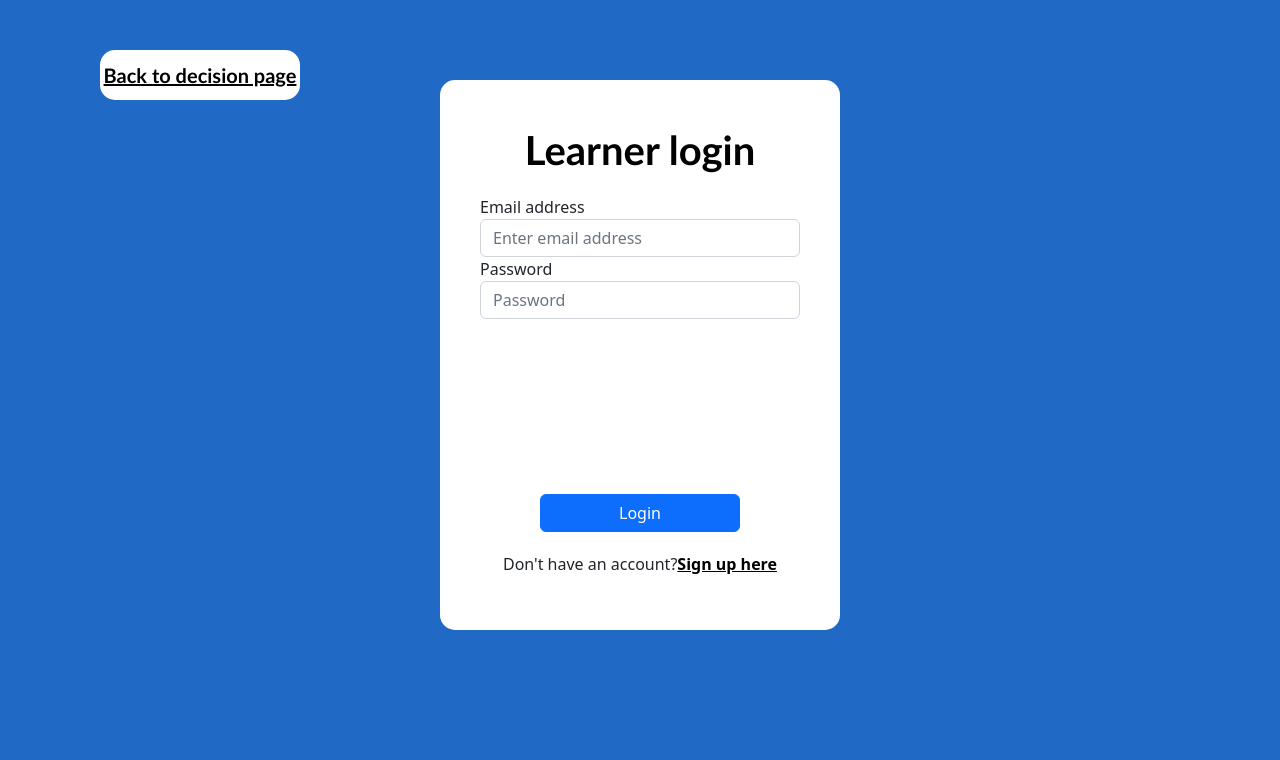
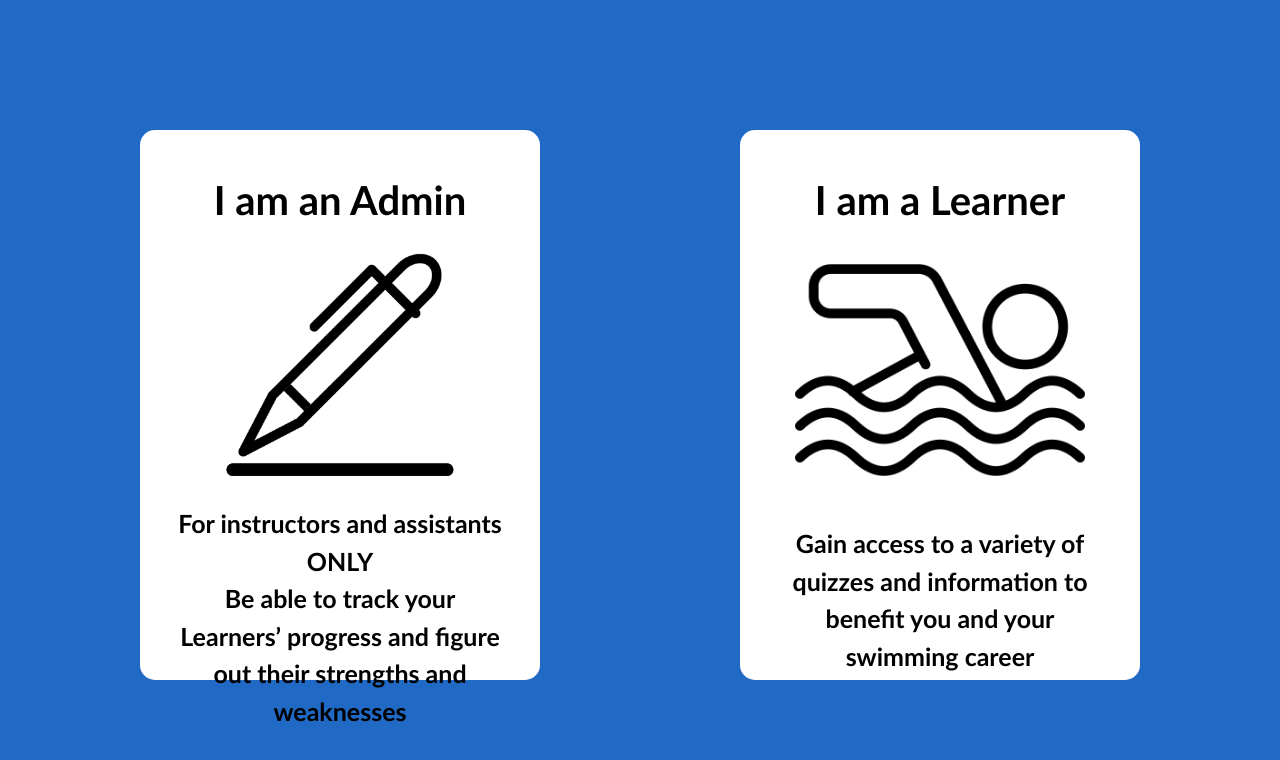
Before and after one commit to DevinDavila/swimming-learning-aid, a React (Create React App) app in the folder src/frontend/: page / in a window 1280 px wide. Shown: the top 760 px of the page. Built offline with nearby package versions, Linux system fonts and the light colour scheme.

Commit message:
I renamed the Home page to Stages page and the new Home page is now the old login decision page.

```diff
--- a/src/frontend/src/App.js
+++ b/src/frontend/src/App.js
@@ -1,10 +1,11 @@
 import Home from './Pages/Home/Home';
 import Learner from './Pages/Learner/Learner';
+import Stages from './Pages/Stages/Stages';
 
 function App() {
   return (
     <div>
-      <Learner />
+      <Home />
     </div>
   );
 }
--- a/src/frontend/src/Pages/Home/Home.css
+++ b/src/frontend/src/Pages/Home/Home.css
@@ -1,165 +1,63 @@
-/* Top section */
-
-.top-section{
-    width:100%;
-    display:flex;
-    justify-content: space-between;
+.login-container{
+    display: flex;
+    justify-content: center;
+    margin-top: 130px;
+    height: 552px;
 }
 
-.logo{
-    background-color: white;
-    height:110px;
-    width: 300px;
-    border-radius: 15px;
-    display:flex;
+.login-sections-container {
+    width: 1000px;
+    display: flex;
+    justify-content: space-between;
+    flex-direction: row;
     align-items: center;
-    justify-content: space-evenly;
-    margin: 10px;
+    position: absolute;
 }
 
-.logo-picture{
-    height: 100px;
-    width: 100px;
-
+.login-left-section, .login-right-section{
+    width: 400px;
+    height: 550px;
+    background: #fff;
+    border-radius: 15px;
+    display: flex;
+    flex-direction: column;
+    align-items: center;
 }
 
-.logo-text{
-    flex-direction: column;
-    display:flex;
-}
-
-.logo-blue-text{
-    color:#2195AE;
+.login-left-section-title, .login-right-section-title {
+    color: #000000;
     text-align: center;
-    font-size: 28px;
+    margin-top: 40px;
+    margin-bottom: 20px;
+    font-size: 40px;
     font-family: 'Calibri','Arial';
     font-weight: bold;
 }
 
-.logo-red-text{
-    color:#EE3A24;
-    text-align: center;
-    font-size: 28px;
-    font-family: 'Calibri','Arial';
-    font-weight: bold;
+.login-left-section-image-container {
+    width: 240px;
+    height: 220px;
+    margin: 0px 0px 35px 0px;
+}
+.login-right-section-image-container {
+    width: 290px;
+    height: 300px;
+    margin: -25px 0px 0px 0px;
 }
 
-.option-container{
-    background-color:#555555;
-    height: 110px;
-    width: 1000px;
-    border-radius: 15px;
-    display: flex;
-    justify-content: space-around;
-    margin: 10px;
+.login-right-section-image, .login-left-section-image {
+    width: 100%;
 }
 
-.results-container{
-    display:flex;
-    align-items: center;
+.login-left-section-text, .login-right-section-text {
+    width: 325px;
+    text-align: center;
+    font-size: 25px;
+    font-weight: bold;
+    font-family: 'Calibri', 'Arial';
 }
 
-.results-text{
-    color: white;
-    text-align: center;
-    font-size: 32px;
-    font-family: 'Calibri','Arial';
-    font-weight: bold;
+.login-sections-link {
+    text-decoration: none;
+    color: #000000;
 }
-
-.account-container{
-    display:flex;
-    align-items: center;
-}
-
-.account-text{
-    color: white;
-    text-align: center;
-    font-size: 32px;
-    font-family: 'Calibri','Arial';
-    font-weight: bold;
-}
-
-/* Middle section */
-
-.middle-section{
-    width:100%;
-    margin-top: 30px;
-}
-
-.middle-section-text{
-    color: white;
-    text-align: left;
-    font-size: 32px;
-    font-family: 'Calibri','Arial';
-    font-weight: bold;
-    margin-left: 10px;
-}
-
-.stages-container{
-    width: 100%;
-    display: flex;
-    flex-wrap: wrap;
-}
-
-/* Bottom Section */
-
-.bottom-section{
-    width:100%;
-    margin-top: 30px;
-}
-
-.bottom-section-text{
-    color: white;
-    text-align: left;
-    font-size: 32px;
-    font-family: 'Calibri','Arial';
-    font-weight: bold;
-    margin-left: 10px;
-}
-
-.bottom-section-boxes{
-    display:flex;
-    justify-content: space-between;
-}
-
-.left-box{
-    background-color: white;
-    height:130px;
-    width: 720px;
-    border-radius: 15px;
-    display:flex;
-    align-items: center;
-    justify-content: left;
-    margin: 10px;
-}
-
-.left-box-text{
-    color: black;
-    text-align: center;
-    font-size: 42px;
-    font-family: 'Calibri','Arial';
-    font-weight: bold;
-    margin-left: 30px;
-}
-
-.right-box{
-    background-color: white;
-    height:130px;
-    width: 720px;
-    border-radius: 15px;
-    display:flex;
-    align-items: center;
-    justify-content: left;
-    margin-right: 30px;
-    margin: 10px;
-}
-
-.right-box-text{
-    color: black;
-    text-align: center;
-    font-size: 42px;
-    font-family: 'Calibri','Arial';
-    font-weight: bold;
-    margin-left: 30px;
-}
--- a/src/frontend/src/Pages/Home/Home.jsx
+++ b/src/frontend/src/Pages/Home/Home.jsx
@@ -1,52 +1,32 @@
 import './Home.css';
-import logoImg from '../../images/SE-Logo-RGB.png'
-import StageBox from '../../Components/StageBox/StageBox';
+import penImg from '../../images/pen-icon.png'
+import swimImg from '../../images/swimming-icon.png'
 
 function Home() {
     return (
-        <div>
-            <div class="top-section">
-                <div class="logo">
-                    <img src={logoImg} alt="SE-logo-icon" class="logo-picture" />
-                    <div class="logo-text">
-                        <div class="logo-blue-text">Swimming</div>
-                        <div class="logo-red-text">Learning</div>
-                        <div class="logo-red-text">Aid</div>
+        <div className='login-container'>
+            <div class="login-sections-container">
+                <a class="login-sections-link" href="/#">
+                    <div class="login-left-section">
+                        <div class="login-left-section-title">I am an Admin</div>
+                        <div class="login-left-section-image-container">
+                            <img src={penImg} alt="pen-icon" class="login-left-section-image" />
+                        </div>
+                        <text class="login-left-section-text">For instructors and assistants ONLY</text>
+                        <text class="login-left-section-text">Be able to track your Learners’ progress and
+                            figure out their strengths and weaknesses</text>
                     </div>
-                </div>
-                <div class="option-container">
-                    <div class="results-container">
-                        <div class="results-text">Results</div>
+                </a>
+                <a class="login-sections-link" href="/#">
+                    <div class="login-right-section">
+                        <div class="login-right-section-title">I am a Learner</div>
+                        <div class="login-right-section-image-container">
+                            <img src={swimImg} alt="swimming-icon" class="login-right-section-image" />
+                        </div>
+                        <text class="login-right-section-text">Gain access to a variety of quizzes and information
+                            to benefit you and your swimming career</text>
                     </div>
-                    <div class="account-container">
-                        <div class="account-text">Account</div>
-                    </div>
-                </div>
-            </div>
-
-            <div class="middle-section">
-                <div class="middle-section-text">Learn to Swim Stages</div>
-                <div class="stages-container">
-                    <StageBox name="Stage 1" color="#FF0000" />
-                    <StageBox name="Stage 2" color="#F49401" />
-                    <StageBox name="Stage 3" color="#FFD817" />
-                    <StageBox name="Stage 4" color="#8BB643" />
-                    <StageBox name="Stage 5" color="#76CFF5" />
-                    <StageBox name="Stage 6" color="#4163A6" />
-                    <StageBox name="Stage 7" color="#A174AF" />
-                </div>
-            </div>
-
-            <div class="bottom-section">
-                <div class="bottom-section-text">Further Swimming</div>
-                <div class="bottom-section-boxes">
-                    <div class="left-box">
-                        <div class="left-box-text">Job/Career Opportunities</div>
-                    </div>
-                    <div class="right-box">
-                        <div class="right-box-text">Club Opportunities</div>
-                    </div>
-                </div>
+                </a>
             </div>
         </div>
     );
--- /dev/null
+++ b/src/frontend/src/Pages/Stages/Stages.css
@@ -0,0 +1,165 @@
+/* Top section */
+
+.top-section{
+    width:100%;
+    display:flex;
+    justify-content: space-between;
+}
+
+.logo{
+    background-color: white;
+    height:110px;
+    width: 300px;
+    border-radius: 15px;
+    display:flex;
+    align-items: center;
+    justify-content: space-evenly;
+    margin: 10px;
+}
+
+.logo-picture{
+    height: 100px;
+    width: 100px;
+
+}
+
+.logo-text{
+    flex-direction: column;
+    display:flex;
+}
+
+.logo-blue-text{
+    color:#2195AE;
+    text-align: center;
+    font-size: 28px;
+    font-family: 'Calibri','Arial';
+    font-weight: bold;
+}
+
+.logo-red-text{
+    color:#EE3A24;
+    text-align: center;
+    font-size: 28px;
+    font-family: 'Calibri','Arial';
+    font-weight: bold;
+}
+
+.option-container{
+    background-color:#555555;
+    height: 110px;
+    width: 1000px;
+    border-radius: 15px;
+    display: flex;
+    justify-content: space-around;
+    margin: 10px;
+}
+
+.results-container{
+    display:flex;
+    align-items: center;
+}
+
+.results-text{
+    color: white;
+    text-align: center;
+    font-size: 32px;
+    font-family: 'Calibri','Arial';
+    font-weight: bold;
+}
+
+.account-container{
+    display:flex;
+    align-items: center;
+}
+
+.account-text{
+    color: white;
+    text-align: center;
+    font-size: 32px;
+    font-family: 'Calibri','Arial';
+    font-weight: bold;
+}
+
+/* Middle section */
+
+.middle-section{
+    width:100%;
+    margin-top: 30px;
+}
+
+.middle-section-text{
+    color: white;
+    text-align: left;
+    font-size: 32px;
+    font-family: 'Calibri','Arial';
+    font-weight: bold;
+    margin-left: 10px;
+}
+
+.stages-container{
+    width: 100%;
+    display: flex;
+    flex-wrap: wrap;
+}
+
+/* Bottom Section */
+
+.bottom-section{
+    width:100%;
+    margin-top: 30px;
+}
+
+.bottom-section-text{
+    color: white;
+    text-align: left;
+    font-size: 32px;
+    font-family: 'Calibri','Arial';
+    font-weight: bold;
+    margin-left: 10px;
+}
+
+.bottom-section-boxes{
+    display:flex;
+    justify-content: space-between;
+}
+
+.left-box{
+    background-color: white;
+    height:130px;
+    width: 720px;
+    border-radius: 15px;
+    display:flex;
+    align-items: center;
+    justify-content: left;
+    margin: 10px;
+}
+
+.left-box-text{
+    color: black;
+    text-align: center;
+    font-size: 42px;
+    font-family: 'Calibri','Arial';
+    font-weight: bold;
+    margin-left: 30px;
+}
+
+.right-box{
+    background-color: white;
+    height:130px;
+    width: 720px;
+    border-radius: 15px;
+    display:flex;
+    align-items: center;
+    justify-content: left;
+    margin-right: 30px;
+    margin: 10px;
+}
+
+.right-box-text{
+    color: black;
+    text-align: center;
+    font-size: 42px;
+    font-family: 'Calibri','Arial';
+    font-weight: bold;
+    margin-left: 30px;
+}
--- /dev/null
+++ b/src/frontend/src/Pages/Stages/Stages.jsx
@@ -0,0 +1,55 @@
+import './Stages.css';
+import logoImg from '../../images/SE-Logo-RGB.png'
+import StageBox from '../../Components/StageBox/StageBox';
+
+function Stages() {
+    return (
+        <div>
+            <div class="top-section">
+                <div class="logo">
+                    <img src={logoImg} alt="SE-logo-icon" class="logo-picture" />
+                    <div class="logo-text">
+                        <div class="logo-blue-text">Swimming</div>
+                        <div class="logo-red-text">Learning</div>
+                        <div class="logo-red-text">Aid</div>
+                    </div>
+                </div>
+                <div class="option-container">
+                    <div class="results-container">
+                        <div class="results-text">Results</div>
+                    </div>
+                    <div class="account-container">
+                        <div class="account-text">Account</div>
+                    </div>
+                </div>
+            </div>
+
+            <div class="middle-section">
+                <div class="middle-section-text">Learn to Swim Stages</div>
+                <div class="stages-container">
+                    <StageBox name="Stage 1" color="#FF0000" />
+                    <StageBox name="Stage 2" color="#F49401" />
+                    <StageBox name="Stage 3" color="#FFD817" />
+                    <StageBox name="Stage 4" color="#8BB643" />
+                    <StageBox name="Stage 5" color="#76CFF5" />
+                    <StageBox name="Stage 6" color="#4163A6" />
+                    <StageBox name="Stage 7" color="#A174AF" />
+                </div>
+            </div>
+
+            <div class="bottom-section">
+                <div class="bottom-section-text">Further Swimming</div>
+                <div class="bottom-section-boxes">
+                    <div class="left-box">
+                        <div class="left-box-text">Job/Career Opportunities</div>
+                    </div>
+                    <div class="right-box">
+                        <div class="right-box-text">Club Opportunities</div>
+                    </div>
+                </div>
+            </div>
+        </div>
+    );
+}
+
+export default Stages;
```
Also changed, not shown: src/frontend/src/images/pen-icon.png (added), src/frontend/src/images/swimming-icon.png (added).
